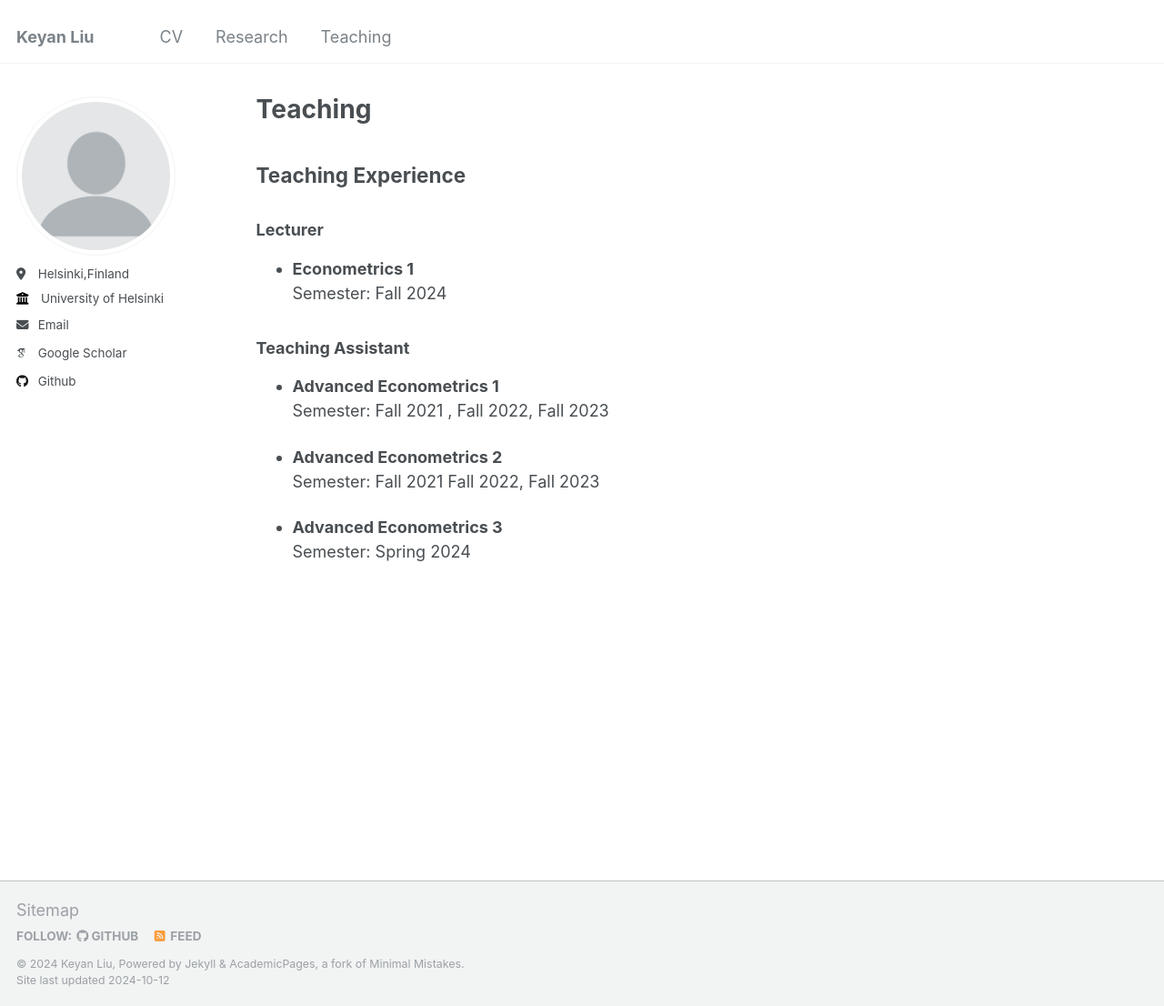
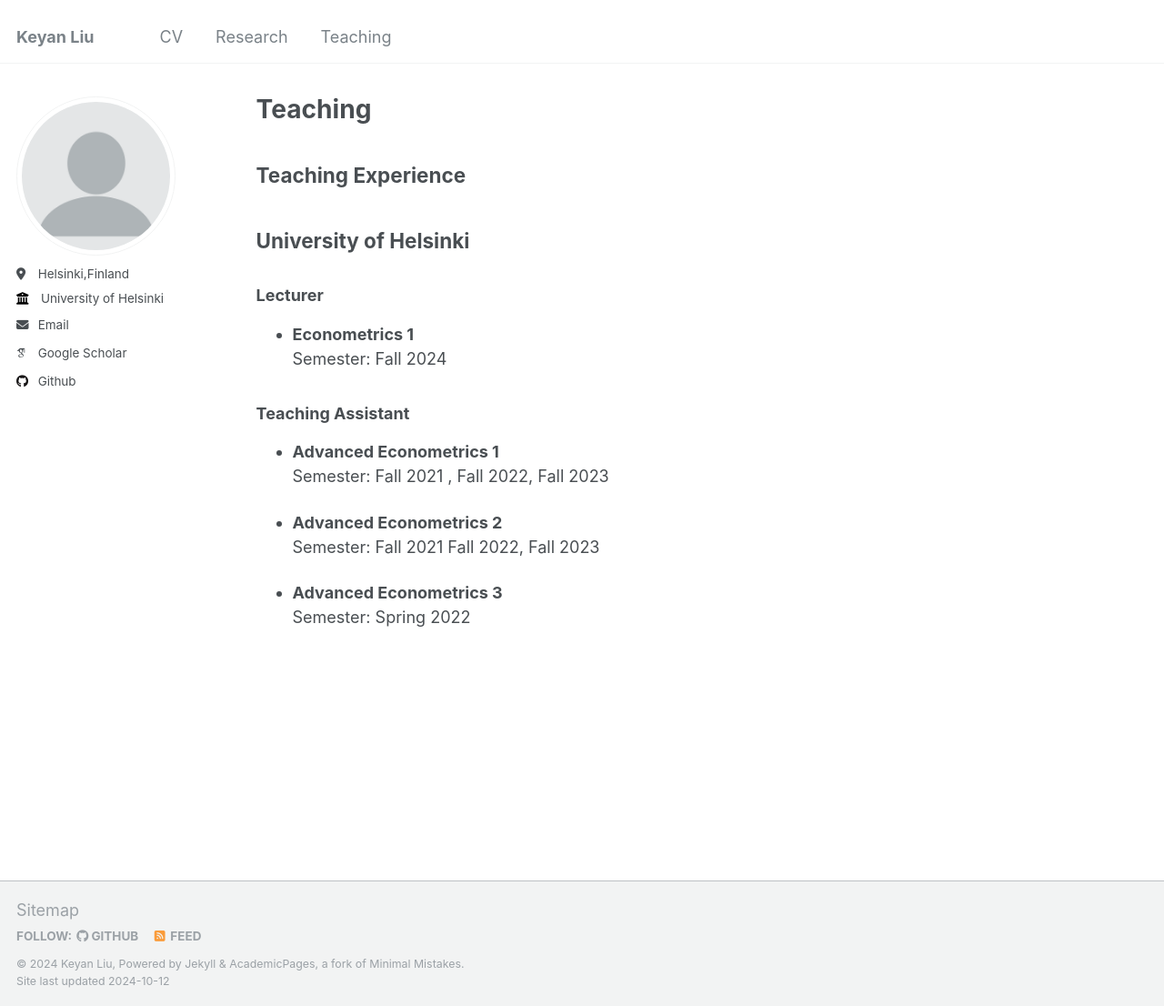
Before and after one commit to keyanliu1/keyanliu1.github.io, a Jekyll site: the page built from _pages/teaching.md, in a window 1280 px wide and 1106 px high. Shown: the whole window at 91% size. Built offline with Jekyll 4.4.1, drawn with Linux system fonts in a browser that asks for light colours; some web fonts are replaced.

Commit message:
Update teaching.md

```diff
--- a/_pages/teaching.md
+++ b/_pages/teaching.md
@@ -8,6 +8,8 @@ author_profile: true
 
 
 ## Teaching Experience
+
+## University of Helsinki
 
 ### Lecturer
 - **Econometrics 1**
@@ -23,4 +25,4 @@ author_profile: true
 
 
 - **Advanced Econometrics 3**
-  Semester: Spring 2024
+  Semester: Spring 2022
```
